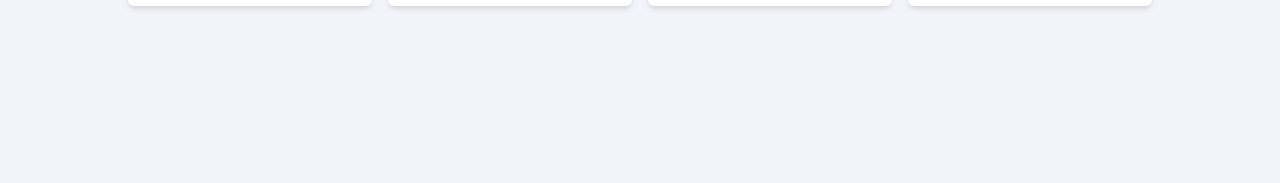
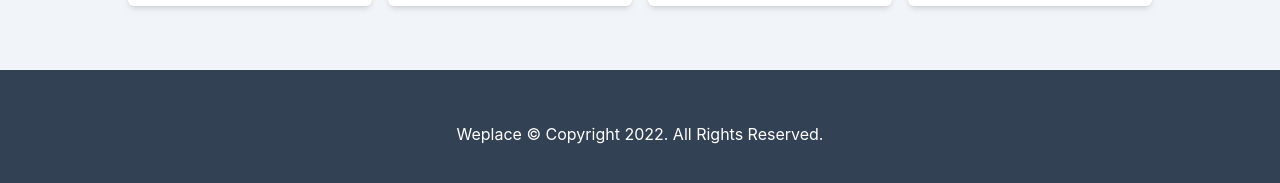
Before and after one commit to yhee2075/weplace, a React (Create React App) app: page / in a window 1280 px wide. Shown: the part 717-900 px from the top of the page. Before the commit the page ends 800 px from the top, so only its background shows below. Built offline with nearby package versions, Linux system fonts and the light colour scheme; no server answers.

Commit message:
Add: Footer 추가

```diff
--- a/src/App.js
+++ b/src/App.js
@@ -1,12 +1,14 @@
 import './App.css';
 import MainPage from './pages/MainPage/MainPage';
 import Header from './components/Header';
+import Footer from './components/Footer';
 
 function App() {
   return (
     <div>
       <Header />
       <MainPage />
+      <Footer />
     </div>
   );
 }
--- /dev/null
+++ b/src/components/Footer.js
@@ -0,0 +1,11 @@
+import React from 'react';
+
+const Footer = () => {
+  return (
+    <div className="bg-slate-700 text-white h-32 mt-16 flex items-center justify-around text-center">
+      Weplace © Copyright 2022. All Rights Reserved.
+    </div>
+  );
+};
+
+export default Footer;
```
